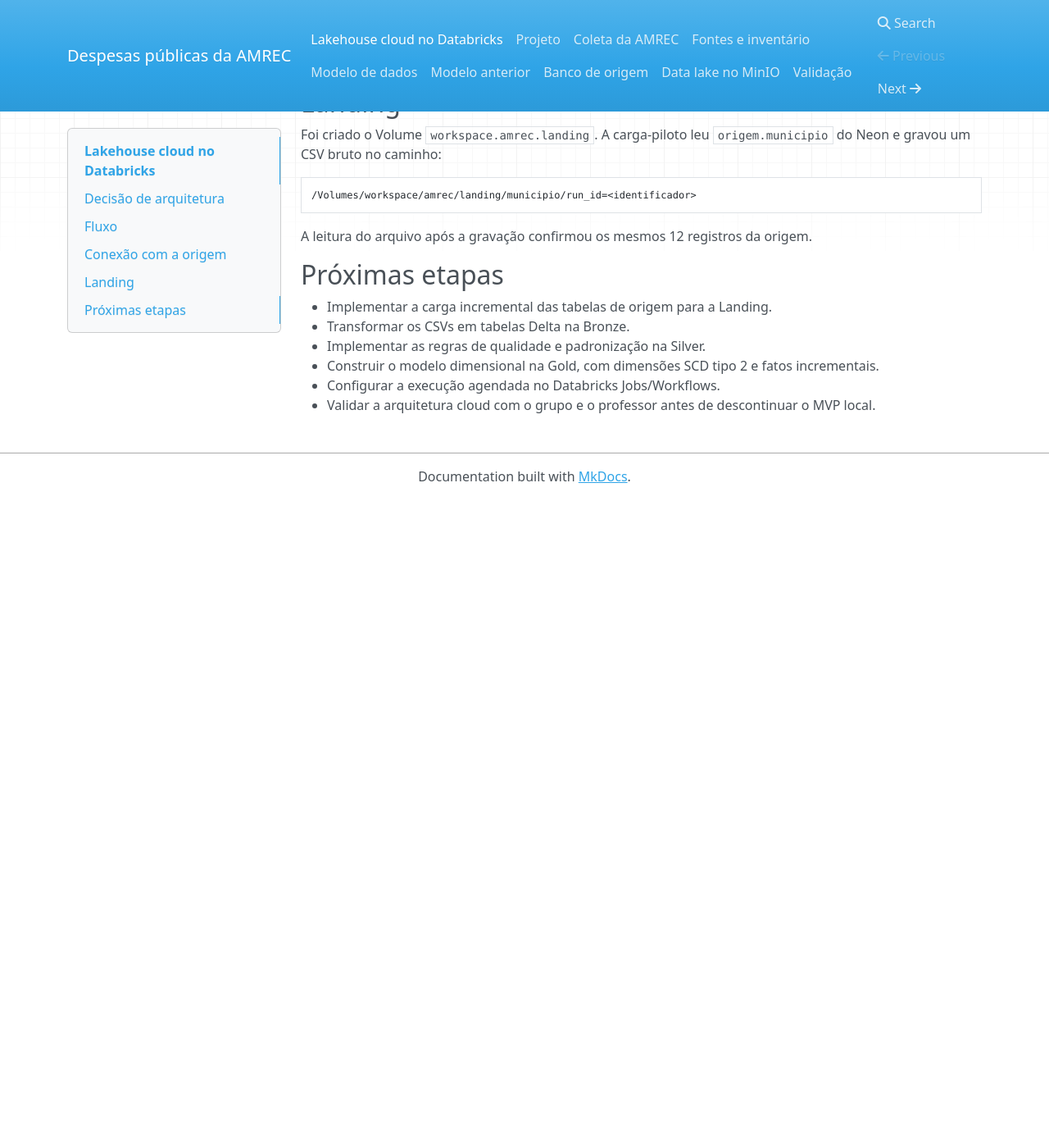
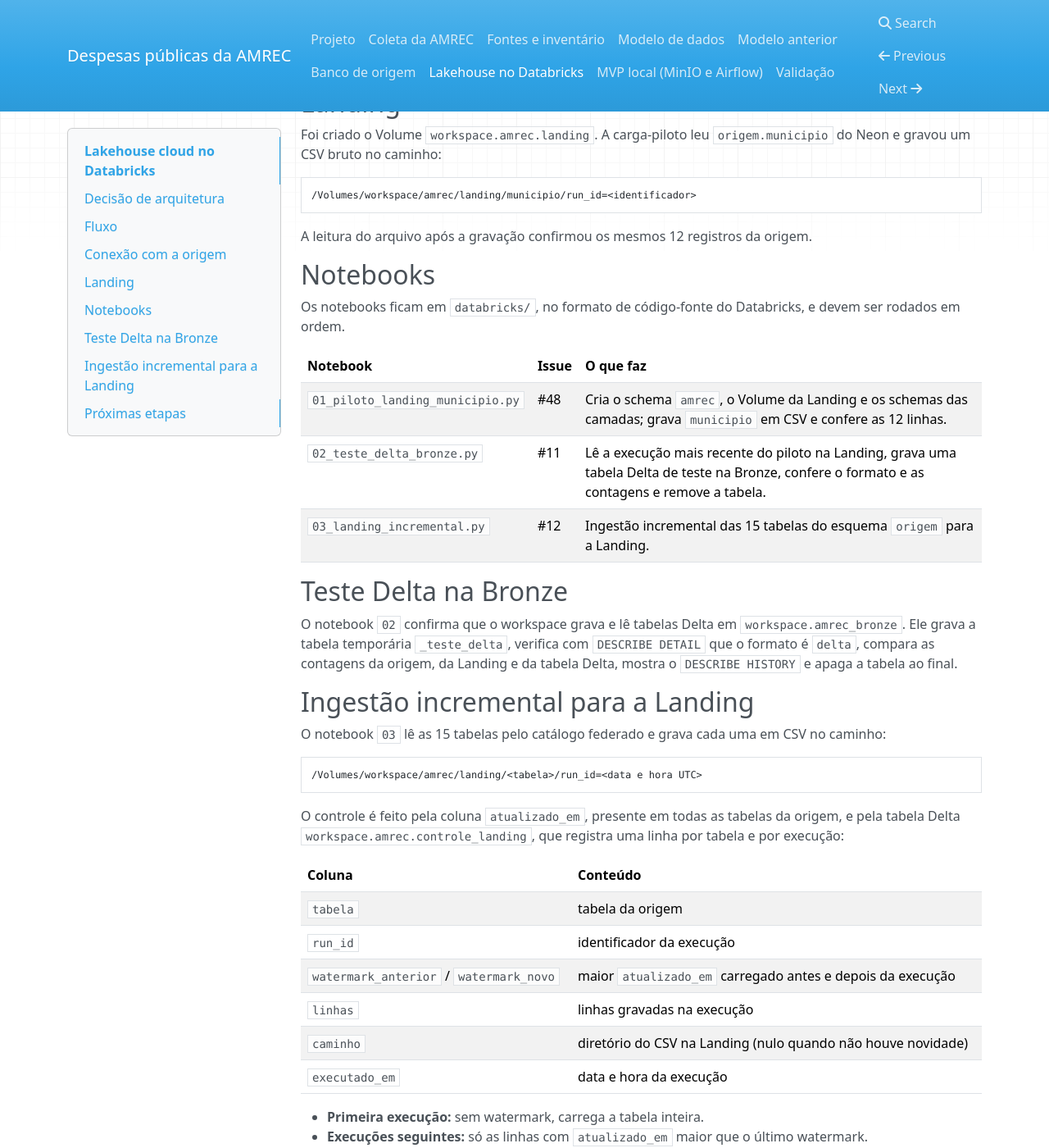
Before and after one commit to 02kamk/Trabalho_Final_Engenharia_de_Dados, an MkDocs documentation site: the page built from docs/databricks.md, in a window 1280 px wide and 1400 px high, scrolled down 832 px. Shown: the whole window at 82% size. Built offline with MkDocs 1.6.1, drawn with Linux system fonts in a browser that asks for light colours; nearby versions of some CDN libraries; before the commit the page ends 1441 px from its top, so only the background shows below that; some of the changed text lies outside the part shown.

Commit message:
Documenta o Lakehouse no Databricks e marca o MinIO como MVP local

````diff
--- a/docs/databricks.md
+++ b/docs/databricks.md
@@ -40,10 +40,51 @@ Foi criado o Volume `workspace.amrec.landing`. A carga-piloto leu `origem.munici
 
 A leitura do arquivo após a gravação confirmou os mesmos 12 registros da origem.
 
+## Notebooks
+
+Os notebooks ficam em `databricks/`, no formato de código-fonte do Databricks, e devem ser rodados em ordem.
+
+| Notebook | Issue | O que faz |
+| --- | --- | --- |
+| `01_piloto_landing_municipio.py` | #48 | Cria o schema `amrec`, o Volume da Landing e os schemas das camadas; grava `municipio` em CSV e confere as 12 linhas. |
+| `02_teste_delta_bronze.py` | #11 | Lê a execução mais recente do piloto na Landing, grava uma tabela Delta de teste na Bronze, confere o formato e as contagens e remove a tabela. |
+| `03_landing_incremental.py` | #12 | Ingestão incremental das 15 tabelas do esquema `origem` para a Landing. |
+
+## Teste Delta na Bronze
+
+O notebook `02` confirma que o workspace grava e lê tabelas Delta em `workspace.amrec_bronze`. Ele grava a tabela temporária `_teste_delta`, verifica com `DESCRIBE DETAIL` que o formato é `delta`, compara as contagens da origem, da Landing e da tabela Delta, mostra o `DESCRIBE HISTORY` e apaga a tabela ao final.
+
+## Ingestão incremental para a Landing
+
+O notebook `03` lê as 15 tabelas pelo catálogo federado e grava cada uma em CSV no caminho:
+
+```text
+/Volumes/workspace/amrec/landing/<tabela>/run_id=<data e hora UTC>
+```
+
+O controle é feito pela coluna `atualizado_em`, presente em todas as tabelas da origem, e pela tabela Delta `workspace.amrec.controle_landing`, que registra uma linha por tabela e por execução:
+
+| Coluna | Conteúdo |
+| --- | --- |
+| `tabela` | tabela da origem |
+| `run_id` | identificador da execução |
+| `watermark_anterior` / `watermark_novo` | maior `atualizado_em` carregado antes e depois da execução |
+| `linhas` | linhas gravadas na execução |
+| `caminho` | diretório do CSV na Landing (nulo quando não houve novidade) |
+| `executado_em` | data e hora da execução |
+
+- **Primeira execução:** sem watermark, carrega a tabela inteira.
+- **Execuções seguintes:** só as linhas com `atualizado_em` maior que o último watermark.
+- **Sem novidade:** o diretório vazio é removido e o watermark se mantém.
+
+O novo watermark é calculado a partir do CSV lido de volta, e não da consulta à origem, para garantir que só avança sobre o que de fato foi gravado.
+
+!!! warning "Recarga completa da origem"
+    O `sql/origem.sql` apaga e recria o esquema `origem`. Depois de uma recarga, todas as linhas recebem um `atualizado_em` novo, e a execução seguinte do notebook `03` grava as 15 tabelas inteiras de novo (cerca de 0,5 GB de transferência no Neon). Exclusões na origem também não chegam à Landing, porque a linha some em vez de ser marcada.
+
 ## Próximas etapas
 
-- Implementar a carga incremental das tabelas de origem para a Landing.
-- Transformar os CSVs em tabelas Delta na Bronze.
+- Transformar os CSVs da Landing em tabelas Delta na Bronze.
 - Implementar as regras de qualidade e padronização na Silver.
 - Construir o modelo dimensional na Gold, com dimensões SCD tipo 2 e fatos incrementais.
 - Configurar a execução agendada no Databricks Jobs/Workflows.
--- a/mkdocs.yml
+++ b/mkdocs.yml
@@ -1,13 +1,13 @@
 site_name: Despesas públicas da AMREC
 nav:
-  - Lakehouse cloud no Databricks: databricks.md
   - Projeto: index.md
   - Coleta da AMREC: coleta-amrec.md
   - Fontes e inventário: fontes.md
   - Modelo de dados: modelo.md
   - Modelo anterior: modelagem.md
   - Banco de origem: banco.md
-  - Data lake no MinIO: minio.md
+  - Lakehouse no Databricks: databricks.md
+  - MVP local (MinIO e Airflow): minio.md
   - Validação: validacao.md
 markdown_extensions:
   - admonition
````
Also changed, not shown: README.md (+8 -6 lines), docs/index.md (+2 -1 lines), docs/minio.md (+3 -0 lines).
